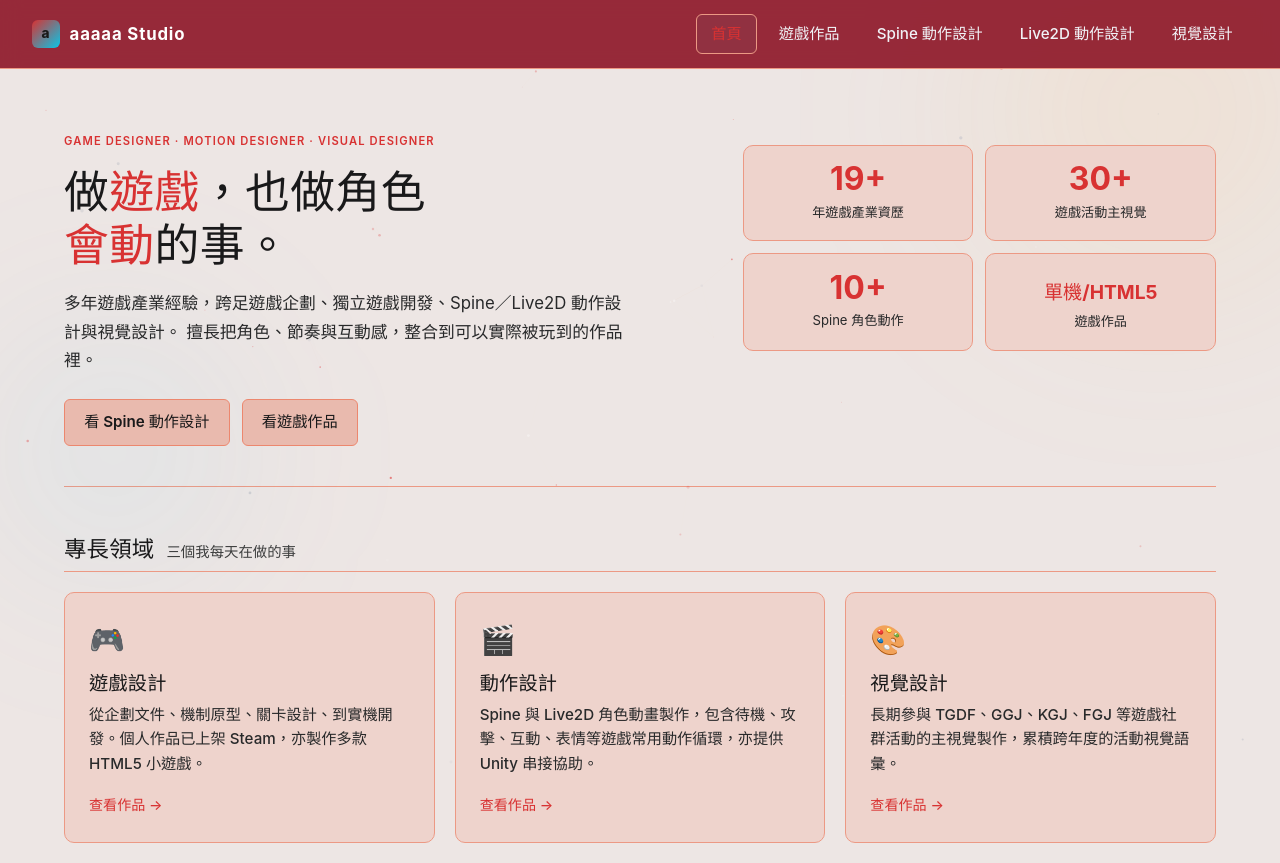
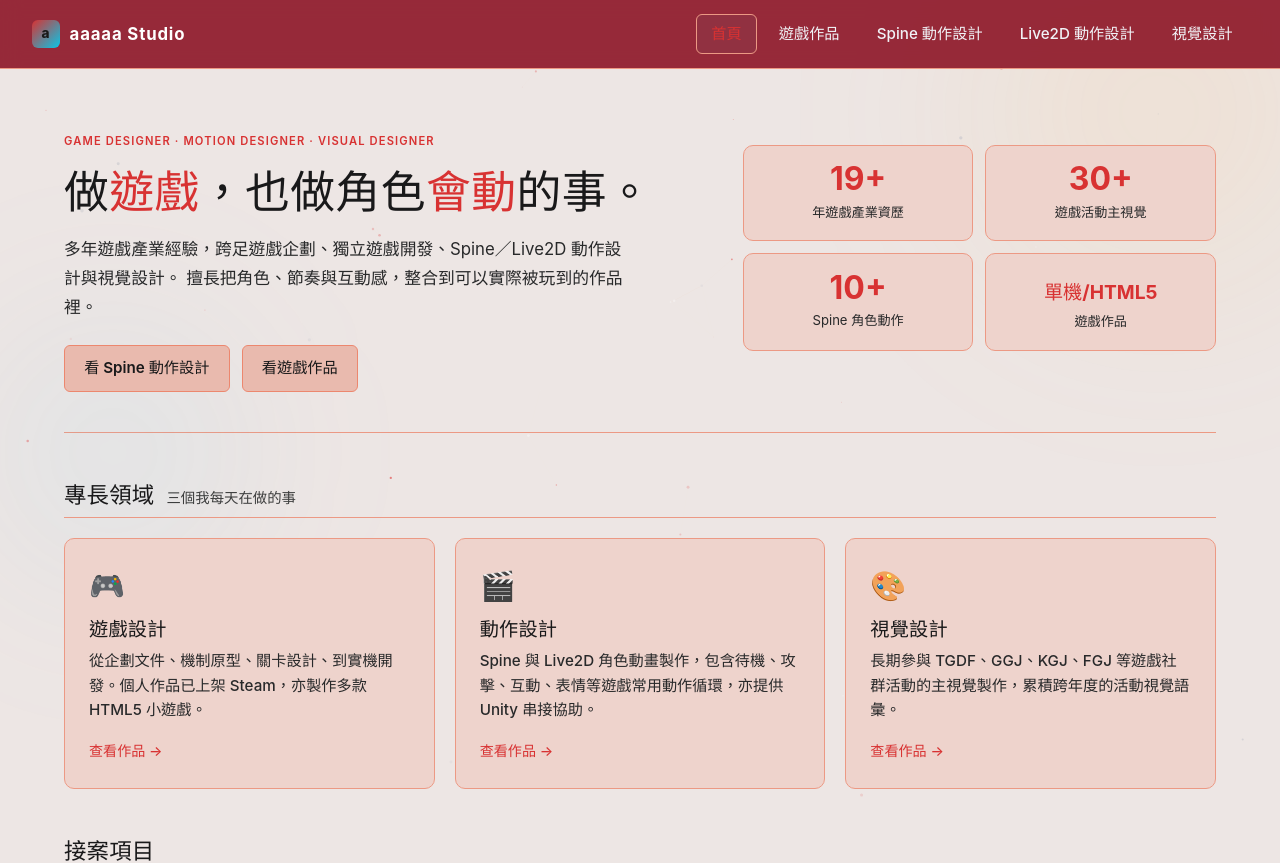
Before and after one commit to tppr2046/portfolio, a React (Vite) app: page / in a window 1280 px wide. Shown: the top 863 px of the page. Built offline with nearby package versions, Linux system fonts and the light colour scheme.

Commit message:
minor  fix

```diff
--- a/src/pages/Home.jsx
+++ b/src/pages/Home.jsx
@@ -258,12 +258,7 @@ export default function Home() {
           <h1 className="hero-title">
             <span className="line-wrap">
               <span className={`line-inner${line0Revealed ? ' revealed' : ''}`}>
-                做<span className="accent">遊戲</span>，也做角色
-              </span>
-            </span>
-            <span className="line-wrap">
-              <span className={`line-inner${line1Revealed ? ' revealed' : ''}`}>
-                <span className="accent">會動</span>的事。
+                做<span className="accent">遊戲</span>，也做角色<span className="accent">會動</span>的事。
               </span>
             </span>
           </h1>
```
